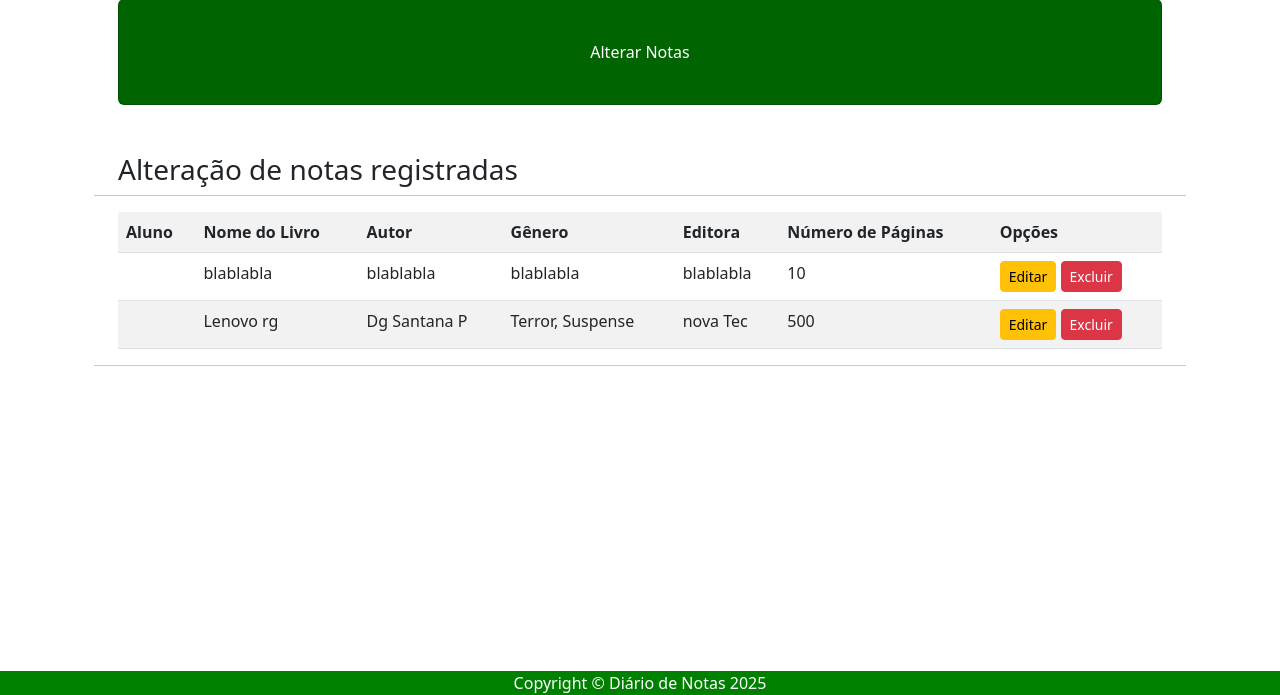
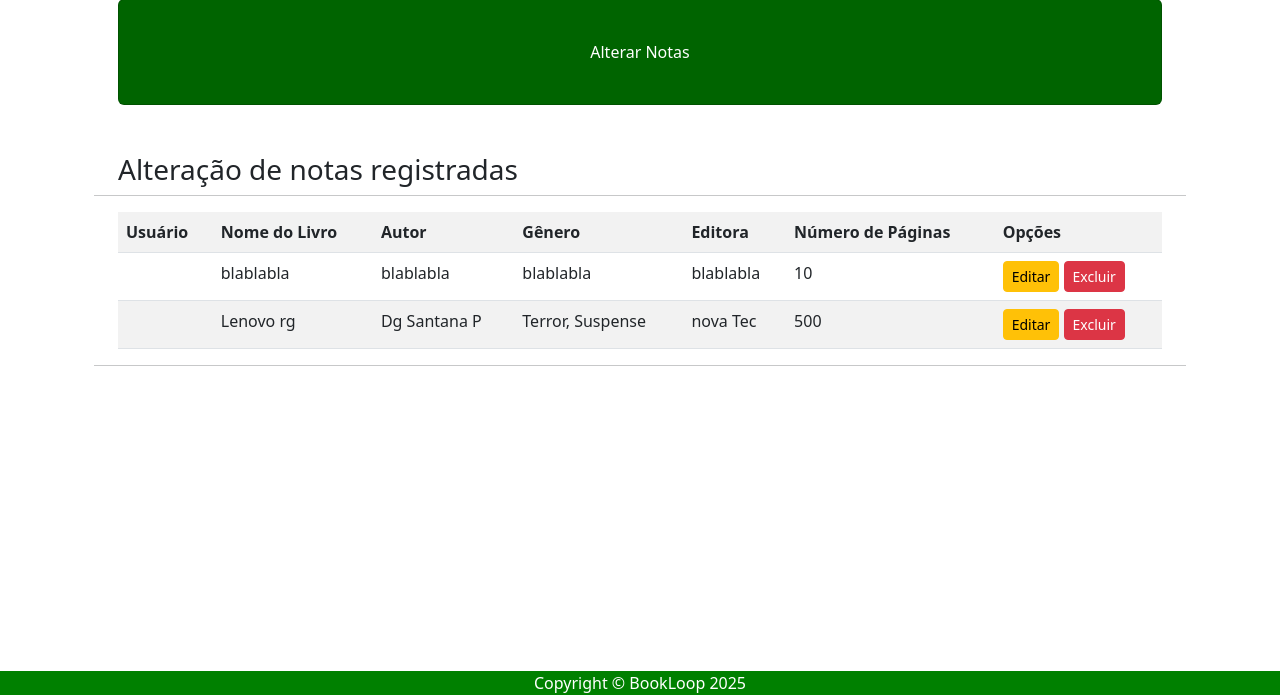
Before and after one commit to douglassantanapassos/bookloop, a Django app: page /alterar/ in a window 1280 px wide. Shown: the part 105-800 px from the top of the page. Run offline with Django 5.2, Linux system fonts and the light colour scheme; a user stored in the database is signed in; data comes from the database, SQL or seed files in the repository; both versions use the stored data as it was after the commit; some libraries are stand-ins or nearby versions.

Commit message:
Atualização: editar, base, alterar e visualizar (19.07.25)

```diff
--- a/usuarios/templates/usuarios/alterar.html
+++ b/usuarios/templates/usuarios/alterar.html
@@ -11,7 +11,7 @@
 <div class="table-responsive">
     <table class="table table-striped">
         <tr>
-            <th>Aluno</th>
+            <th>Usuário</th>
             <th>Nome do Livro</th>
             <th>Autor</th>
             <th>Gênero</th>
--- a/usuarios/templates/usuarios/base.html
+++ b/usuarios/templates/usuarios/base.html
@@ -29,7 +29,7 @@
         <div class="container px-4 px-lg-5">
             <!-- Call to Action-->
             <div class="card text-white my-5 py-4 text-center" style="background-color: #006400;">
-                <div class="card-body"><p class="text-white m-0">{% block titulo %}Seja bem-vindo(a) ao portal de notas, aqui você encontrará todos os dados das suas disciplinas.{% endblock %}</p></div>
+                <div class="card-body"><p class="text-white m-0">{% block titulo %}Seja bem-vindo(a) ao portal BookLoop. Aqui você poderá cadastrar, editar e visualizar livros disponíveis para troca. Promova a leitura e a sustentabilidade!{% endblock %}</p></div>
             </div>
             <!-- Content Row-->
             <div class="row gx-4 gx-lg-5">
@@ -37,8 +37,8 @@
                 <div class="col-md-4 mb-5">
                     <div class="card h-100" style="background-color: #D3D3D3;">
                         <div class="card-body" style="background-color: #FFFFFF;">
-                            <h2 class="card-title">Lançar Notas</h2>
-                            <p class="card-text">Nesta opção você poderá lançar todas as notas referentes às suas disciplinas, discriminando todos os detalhes dos respectivos alunos.</p>
+                            <h2 class="card-title">Cadastrar Livros</h2>
+                            <p class="card-text">Nesta opção você poderá cadastrar novos livros, informando título, autor, gênero, editora e número de páginas. Torne seu acervo disponível para troca com outros leitores!</p>
                         </div>
                         <div class="card-footer"><a class="btn btn-primary btn-sm" href="{% url 'lancar' %}">Clique aqui</a></div>
                     </div>
@@ -46,8 +46,8 @@
                 <div class="col-md-4 mb-5">
                     <div class="card h-100" style="background-color: #D3D3D3;">
                         <div class="card-body" style="background-color: #FFFFFF;">
-                            <h2 class="card-title">Alterar Notas</h2>
-                            <p class="card-text">Nesta opção você poderá alterar todas as notas já lançadas referente às suas disciplinas, inclusive excluir alguma nota.</p>
+                            <h2 class="card-title">Alterar Livros</h2>
+                            <p class="card-text">Nesta opção você poderá editar os dados dos livros que já cadastrou, corrigindo informações. Mantenha sua estante sempre organizada.</p>
                         </div>
                         <div class="card-footer"><a class="btn btn-primary btn-sm" href="{% url 'alterar' %}">Clique aqui</a></div>
                     </div>
@@ -55,8 +55,8 @@
                 <div class="col-md-4 mb-5">
                     <div class="card h-100" style="background-color: #D3D3D3;">
                         <div class="card-body" style="background-color: #FFFFFF;">
-                            <h2 class="card-title">Visualizar Notas</h2>
-                            <p class="card-text">Nesta opção você poderá visualizar todas as notas já lançadas referente às suas disciplinas.</p>
+                            <h2 class="card-title">Visualizar Livros</h2>
+                            <p class="card-text">Nesta opção você poderá visualizar todos os livros cadastrados</p>
                         </div>
                         <div class="card-footer"><a class="btn btn-primary btn-sm" href="{% url 'visualizar' %}">Clique aqui</a></div>
                     </div>
@@ -66,7 +66,7 @@
         </div>
         <!-- Footer-->
         <footer class="fixed-bottom" style="background-color: #008000;">
-            <div class="container px-4 px-lg-5"><p class="m-0 text-center text-white">Copyright &copy; Diário de Notas 2025</p></div>
+            <div class="container px-4 px-lg-5"><p class="m-0 text-center text-white">Copyright &copy; BookLoop 2025</p></div>
         </footer>
         <!-- Bootstrap core JS-->
         <script src="https://cdn.jsdelivr.net/npm/bootstrap@5.2.3/dist/js/bootstrap.bundle.min.js"></script>
--- a/usuarios/templates/usuarios/visualizar.html
+++ b/usuarios/templates/usuarios/visualizar.html
@@ -26,7 +26,7 @@
 <div class="table-responsive">
     <table class="table table-striped">
         <tr>
-            <th>Aluno</th>
+            <th>Usuário</th>
             <th>Nome do Livro</th>
             <th>Autor</th>
             <th>Gênero</th>
--- a/usuarios/views.py
+++ b/usuarios/views.py
@@ -125,9 +125,9 @@ def excluir(request, pk):
 def editar_verificacao(request, pk):
     if request.method == "GET":
         if request.user.is_authenticated:
-            lista_notas = Livro.objects.get(pk=pk)
-            dicionario_notas ={'lista_notas':lista_notas}
-            return render(request, 'usuarios/editar.html', dicionario_notas)
+            lista_livros = Livro.objects.get(pk=pk)
+            dicionario_livros ={'lista_livros':lista_livros}
+            return render(request, 'usuarios/editar.html', dicionario_livros)
     else:
         return HttpResponse("Faça o login para acessar!")
 
@@ -135,12 +135,12 @@ def editar(request, pk):
     if request.method == "POST":
         if request.user.is_authenticated:
             nome_aluno = request.user.first_name
-            disciplina = request.POST.get('disciplina')
-            nota_atividade = request.POST.get('nota_atividade')
-            nota_trabalho = request.POST.get('nota_trabalho')
-            nota_prova = request.POST.get('nota_prova')
-            media = int(nota_atividade) + int(nota_trabalho) + int(nota_prova)
-            Livro.objects.filter(pk=pk).update(nome_aluno=nome_aluno, disciplina=disciplina, nota_atividade=nota_atividade, nota_trabalho=nota_trabalho, nota_prova=nota_prova, media=media)
+            livro = request.POST.get('livro')
+            nome_autor = request.POST.get('nome_autor')
+            nome_genero = request.POST.get('nome_genero')
+            nome_editora = request.POST.get('nome_editora')
+            num_paginas = request.POST.get('num_paginas')
+            Livro.objects.filter(pk=pk).update(nome_aluno=nome_aluno, livro=livro, nome_autor=nome_autor, nome_genero=nome_genero, nome_editora=nome_editora, num_paginas=num_paginas)
 
             return HttpResponseRedirect(reverse('alterar'))
 
```
Also changed, not shown: usuarios/templates/usuarios/editar.html (+25 -20 lines), db.sqlite3.
